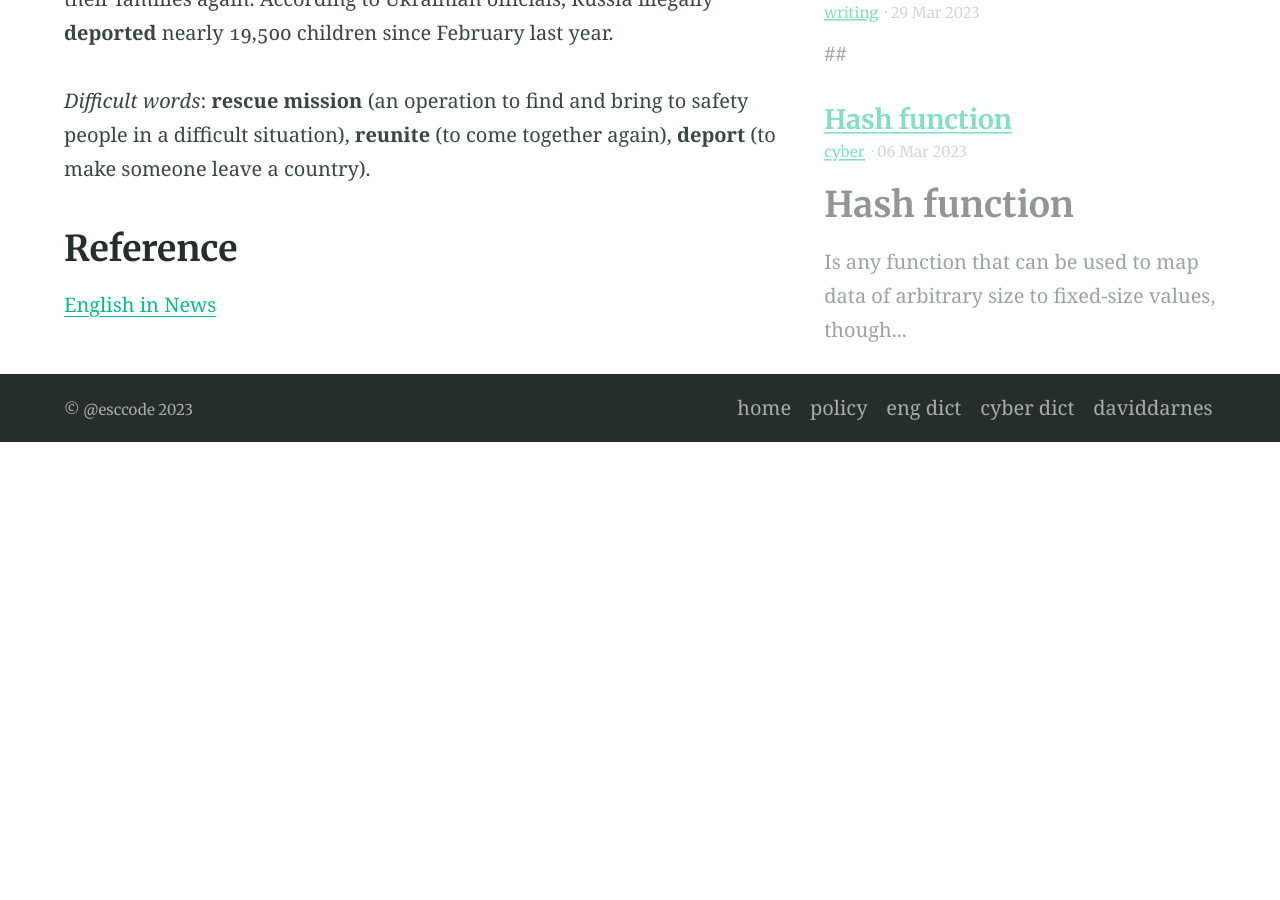
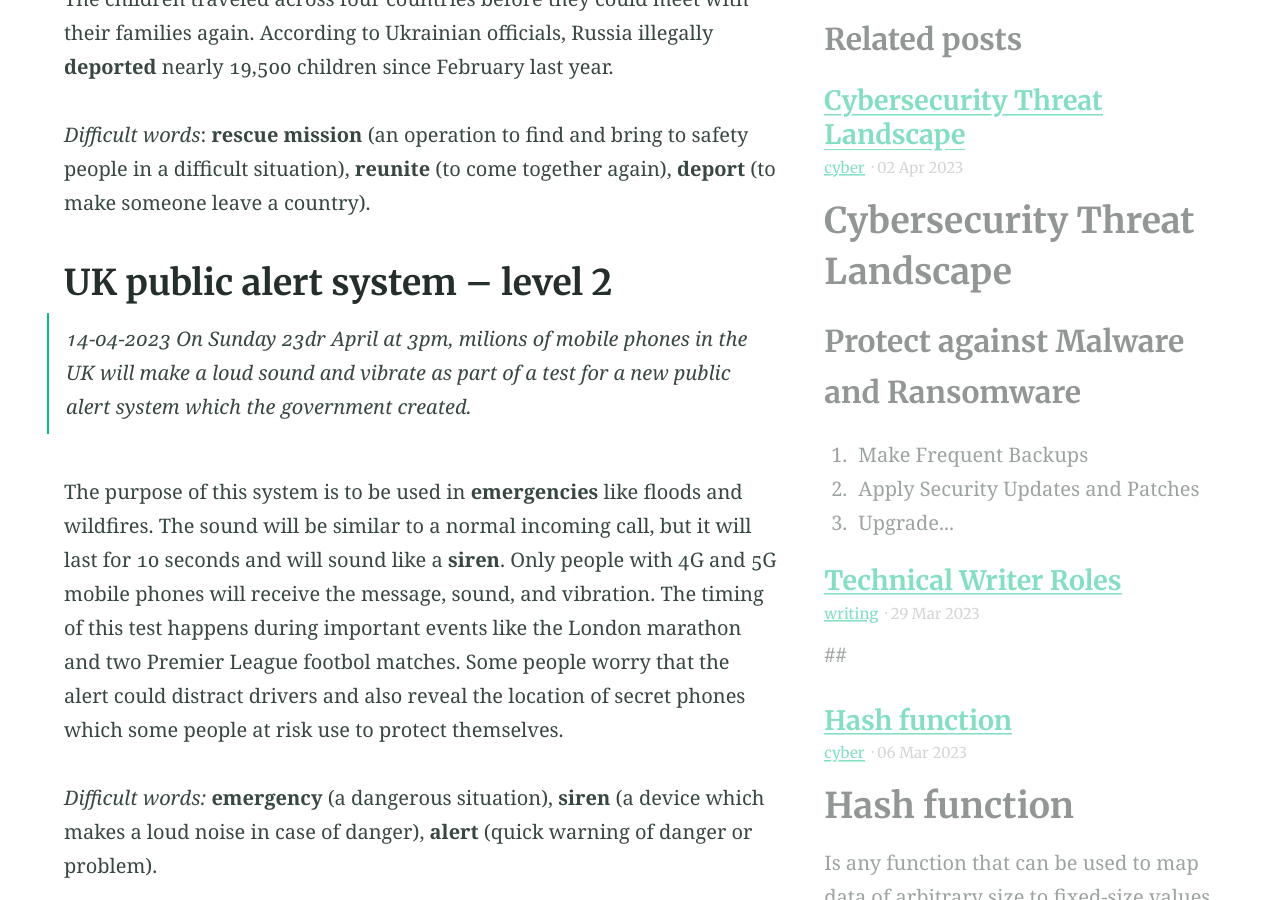
Before and after one commit to esccode/esccode.github.io, a Jekyll site: the page built from _posts/2016-08-29-English-News.md, in a window 1280 px wide and 900 px high, scrolled down 11396 px. Built offline with Jekyll 4.4.1, drawn with Linux system fonts in a browser that asks for light colours; before the commit the page ends 11838 px from its top, so only the background shows below that; some of the changed text lies outside the part shown.

Commit message:
ddddddddd

```diff
--- a/_posts/2016-08-29-English-News.md
+++ b/_posts/2016-08-29-English-News.md
@@ -29,6 +29,7 @@ aside: true
 - [Baltic countries are scared of Russia -- level 1](#baltic-countries-are-scared-of-russia----level-1)
 - [Paris e-scooter ban - level 2](#paris-e-scooter-ban---level-2)
 - [Ukrainian children come home -- level 2](#ukrainian-children-come-home----level-2)
+- [UK public alert system -- level 2](#uk-public-alert-system----level-2)
 - [Reference](#reference)
 
 ## Jacinda Ardern resigns - level 2
@@ -182,6 +183,15 @@ The children traveled across four countries before they could meet with their fa
 
 *Difficult words*: **rescue mission** (an operation to find and bring to safety people in a difficult situation), **reunite** (to come together again), **deport** (to make someone leave a country).
 
+## UK public alert system -- level 2
+
+>*14-04-2023*
+On Sunday 23dr April at 3pm, milions of mobile phones in the UK will make a loud sound and vibrate as part of a test for a new public alert system which the government created.
+
+The purpose of this system is to be used in **emergencies** like floods and wildfires. The sound will be similar to a normal incoming call, but it will last for 10 seconds and will sound like a **siren**. Only people with 4G and 5G mobile phones will receive the message, sound, and vibration. The timing of this test happens during important events like the London marathon and two Premier League footbol matches. Some people worry that the alert could distract drivers and also reveal the location of secret phones which some people at risk use to protect themselves.
+
+*Difficult words:* **emergency** (a dangerous situation), **siren** (a device which makes a loud noise in case of danger), **alert** (quick warning of danger or problem).
+
 ## Reference
 
 [English in News](https://www.newsinlevels.com/)
```
